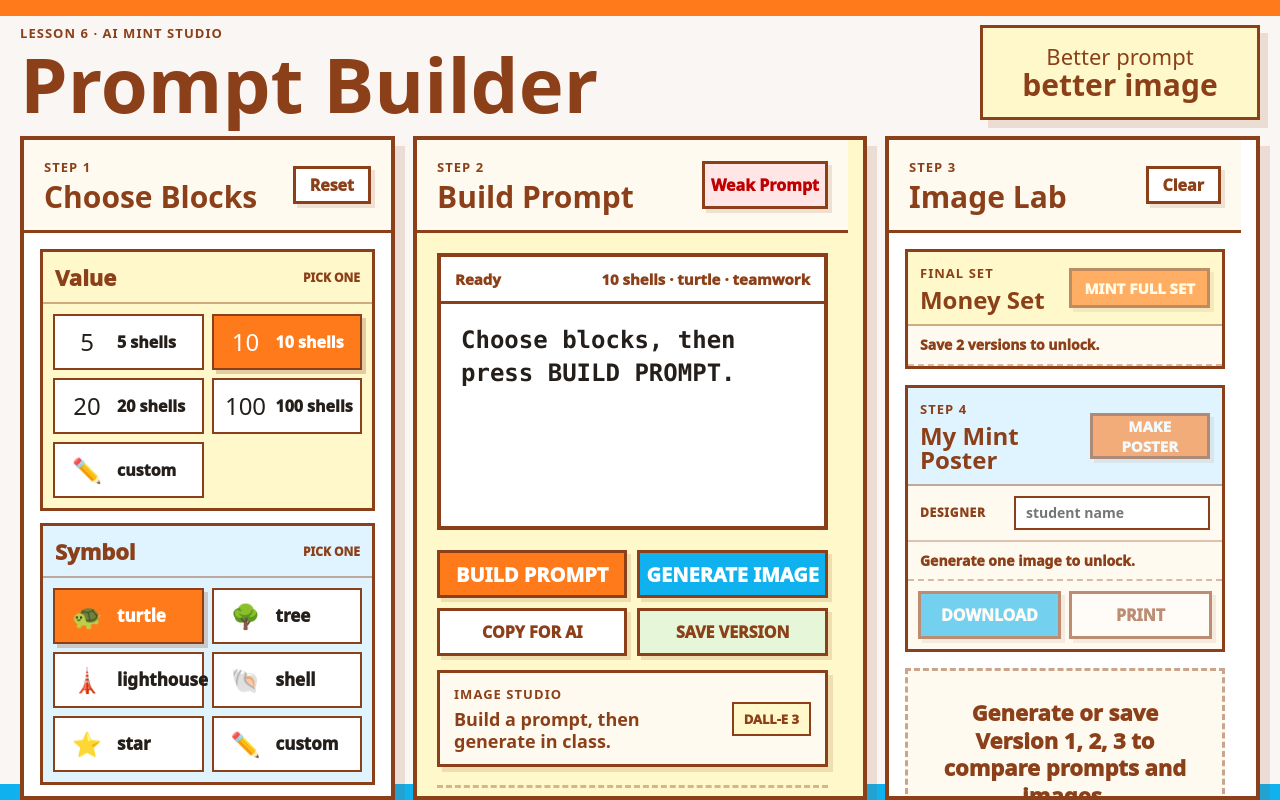
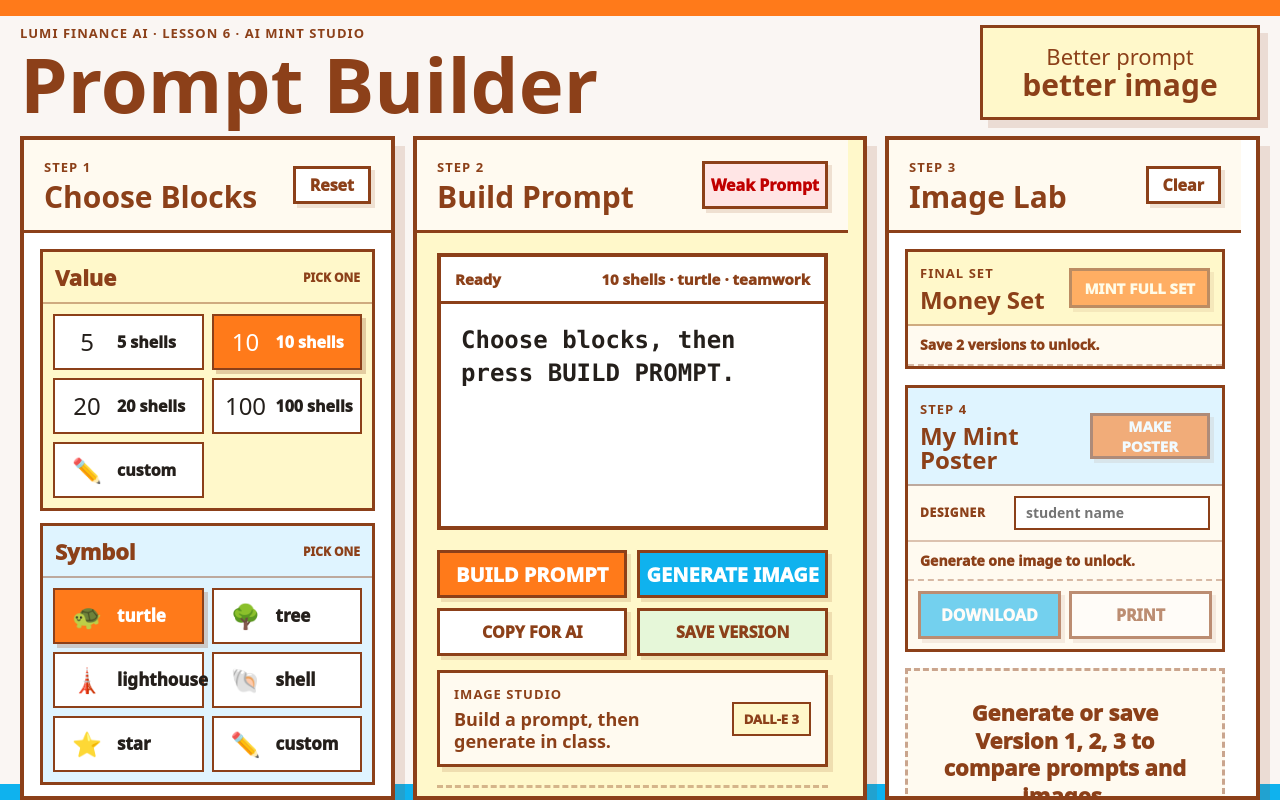
Before and after one commit to SophieNie1997/ai-mint-prompt-builder, a website: page public/index.html in a window 1280 px wide. Drawn offline with Linux system fonts and the light colour scheme.

Commit message:
Update top brand eyebrow

```diff
--- a/public/index.html
+++ b/public/index.html
@@ -11,7 +11,7 @@
     <main class="app-shell">
       <header class="topbar">
         <div>
-          <p class="eyebrow">Lesson 6 · AI Mint Studio</p>
+          <p class="eyebrow">LUMI FINANCE AI · LESSON 6 · AI MINT STUDIO</p>
           <h1>Prompt Builder</h1>
         </div>
         <div class="class-rule">
```
